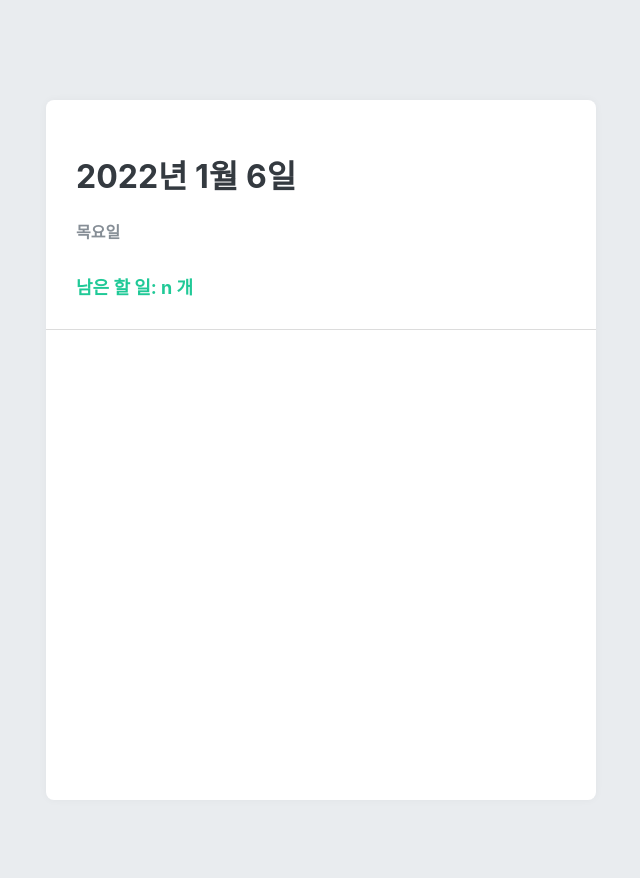
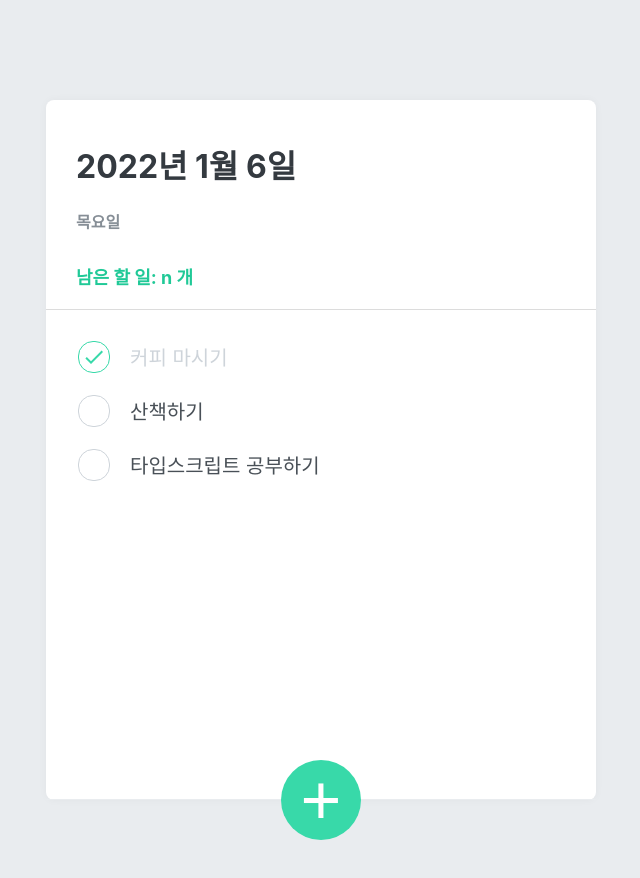
Before and after one commit to DaehyeongLee/typescript-todolist, a React (Create React App) app: page / in a window 1280 px wide. Shown: the top 878 px of the page, without its empty margins (319-959 px from the left). Built offline with nearby package versions, Linux system fonts and the light colour scheme.

Commit message:
Template Setup

```diff
--- a/package.json
+++ b/package.json
@@ -12,6 +12,7 @@
     "@types/react-dom": "^17.0.11",
     "react": "^17.0.2",
     "react-dom": "^17.0.2",
+    "react-icons": "^4.3.1",
     "react-scripts": "5.0.0",
     "styled-components": "^5.3.3",
     "typescript": "^4.5.4",
@@ -42,6 +43,7 @@
     ]
   },
   "devDependencies": {
+    "@types/styled-components": "^5.1.19",
     "eslint-config-prettier": "^8.3.0",
     "eslint-plugin-react": "^7.28.0"
   }
--- a/src/components/TodoCreate.tsx
+++ b/src/components/TodoCreate.tsx
@@ -1,10 +1,127 @@
-import React from 'react'
+import React, { useState } from 'react'
+import styled, { css } from 'styled-components'
+
+interface buttonProps {
+    open: boolean;
+}
+
+const InsertFormTemplate = styled.form`
+  background-color: #f8f9fa;
+
+  width: 490px;
+  bottom: 0;
+  height: 0;
+  position: absolute;
+
+  border-top: 1px solid #e9ecef;
+  border-bottom-left-radius: 16px;
+  border-bottom-right-radius: 16px;
+
+  padding: 0px 30px 0px 30px;
+
+  transition: 0.125s;
+  transition-timing-function: ease-in;
+
+  ${(props: buttonProps) =>
+    props.open &&
+    css`
+        height: 50px;
+        padding: 30px 30px 80px 30px;
+    `}
+`;
+
+const Input = styled.input`
+  padding: 12px;
+  border-radius: 4px;
+  border: 1px solid #dee2e6;
+  width: 100%;
+  outline: none;
+  font-size: 18px;
+  box-sizing: border-box;
+  visibility: hidden;
+
+  ${(props: buttonProps) =>
+    props.open ?
+    css`
+        visibility: visible;
+        transition: 0.125s;
+        transition-delay: 0.125s;
+    `
+    :
+    css`
+        visibility: hidden;
+    `
+    }
+`;
+
+const CreateButton = styled.button`
+  background: #38d9a9;
+  &:hover {
+    background: #63e6be;
+  }
+  &:active {
+    background: #20c997;
+  }
+
+  z-index: 100;
+  cursor: pointer;
+  width: 80px;
+  height: 80px;
+  font-size: 70px;
+  position: absolute;
+  left: 50%;
+  bottom: 0px;
+  color: white;
+  border-radius: 50%;
+  border: none;
+
+  transform: translate(-50%, 50%);
+  transition: 0.125s all ease-in;
+
+  display: flex;
+  align-items: center;
+  justify-content: center;
+
+  ${(props: buttonProps) =>
+    props.open &&
+    css`
+      background: #ff6b6b;
+      &:hover {
+        background: #ff8787;
+      }
+      &:active {
+        background: #fa5252;
+      }
+      transform: translate(-50%, 50%) rotate(45deg);
+    `}
+`;
 
 function TodoCreate() {
+
+    const [open, setOpen] = useState(false)
+    const [inputValue, setInputValue] = useState("")
+
+    const onToggle = () => setOpen(!open)
+    const onChange = (e: React.ChangeEvent<HTMLInputElement>) => setInputValue(e.target.value)
+    const onSubmit = (e: React.FormEvent<HTMLFormElement>) => {
+        e.preventDefault()
+
+        setOpen(false)
+        setInputValue("")
+    }
+
     return (
-        <div>
-
-        </div>
+        <>
+            <InsertFormTemplate onSubmit = {onSubmit} open = {open}>
+                <Input
+                    onChange = {onChange}
+                    value = {inputValue}
+                    placeholder = "내용 입력 후, Enter 를 누르세요"
+                    open = {open}
+                />
+            </InsertFormTemplate>
+            <CreateButton onClick = {onToggle} open = {open}> + </CreateButton>
+        </>
     )
 }
 
--- a/src/components/TodoHead.tsx
+++ b/src/components/TodoHead.tsx
@@ -14,7 +14,7 @@ const Head = styled.div`
       font-size: 18px;
       font-weight: bold;
   }
-  padding: 30px 30px;
+  padding: 20px 30px;
   border-bottom: 1px solid #dcdcdc;
 `;
 
--- a/src/components/TodoItem.tsx
+++ b/src/components/TodoItem.tsx
@@ -1,10 +1,97 @@
 import React from 'react'
+import styled, { css } from 'styled-components';
+import { MdDone, MdDelete } from 'react-icons/md';
 
-function TodoItem() {
+interface props {
+    id: string;
+    text: string;
+    done: boolean;
+    key: string;
+}
+interface checked {
+    done: boolean;
+}
+
+const Remove = styled.div`
+  display: flex;
+  align-items: center;
+  justify-content: center;
+
+  font-size: 24px;
+  cursor: pointer;
+  color: #dee2e6;
+
+  &:hover {
+    color: #ff6b6b;
+  }
+  display: none;
+`;
+
+const TodoItemBlock = styled.div`
+  display: flex;
+  align-items: center;
+  padding: 11px 0px;
+  &:hover {
+    ${Remove} {
+      display: initial;
+    }
+  }
+`;
+
+const CheckCircle = styled.div`
+  width: 30px;
+  height: 30px;
+  border-radius: 15px;
+  border: 1px solid #ced4da;
+  font-size: 24px;
+  margin-right: 20px;
+  cursor: pointer;
+
+  display: flex;
+  align-items: center;
+  justify-content: center;
+
+  ${(props: checked) =>
+    props.done &&
+    css`
+      border: 1px solid #38d9a9;
+      color: #38d9a9;
+    `}
+`;
+
+const Text = styled.div`
+  flex: 1;
+  font-size: 20px;
+  color: #495057;
+  ${(props: checked) =>
+    props.done &&
+    css`
+      color: #ced4da;
+    `}
+`;
+
+function TodoItem(props: props) {
+
+    const onToggle = () => {
+
+    }
+
+    const onRemove = () => {
+
+    }
+
     return (
-        <div>
-
-        </div>
+        <TodoItemBlock>
+            <CheckCircle done={props.done} onClick={onToggle}>
+                {props.done && <MdDone />}
+            </CheckCircle>
+            <Text done={props.done}>
+                {props.text}
+            </Text>
+            <Remove onClick={onRemove}>
+                <MdDelete />
+            </Remove>
+        </TodoItemBlock>
     )
 }
 
--- a/src/components/TodoList.tsx
+++ b/src/components/TodoList.tsx
@@ -1,10 +1,45 @@
 import React from 'react'
+import styled from 'styled-components';
+import TodoItem from './TodoItem';
+
+const TodoListBlock = styled.div`
+  padding: 20px 32px;
+  padding-bottom: 50px;
+  overflow-y: auto;
+`;
+
+const todoItems = [
+    {
+        id: "0",
+        text: "커피 마시기",
+        done: true
+    },
+    {
+        id: "1",
+        text: "산책하기",
+        done: false
+    },
+    {
+        id: "2",
+        text: "타입스크립트 공부하기",
+        done: false
+    }
+]
 
 function TodoList() {
     return (
-        <div>
-
-        </div>
+        <TodoListBlock>
+            {
+                todoItems.map(todo => (
+                    <TodoItem
+                        id = {todo.id}
+                        text = {todo.text}
+                        done = {todo.done}
+                        key = {todo.id}
+                    />
+                ))
+            }
+        </TodoListBlock>
     )
 }
 
--- a/src/components/TodoTemplate.tsx
+++ b/src/components/TodoTemplate.tsx
@@ -13,7 +13,7 @@ const Template = styled.div`
     flex-direction: column;
 `;
 
-function TodoTemplate({children}) {
+function TodoTemplate({children} : any) {
     return (
         <Template>
             {children}
--- a/tsconfig.json
+++ b/tsconfig.json
@@ -11,8 +11,8 @@
     "esModuleInterop": true,
     "allowSyntheticDefaultImports": true,
     "strict": true,
-    "noImplicitAny": false,
-    "strictNullChecks": false,
+    "noImplicitAny": true,
+    "strictNullChecks": true,
     "forceConsistentCasingInFileNames": true,
     "noFallthroughCasesInSwitch": true,
     "module": "esnext",
```
Also changed, not shown: src/Example.tsx (+6 -6 lines), 1 other file (tests, documents, lock files or other folders).
